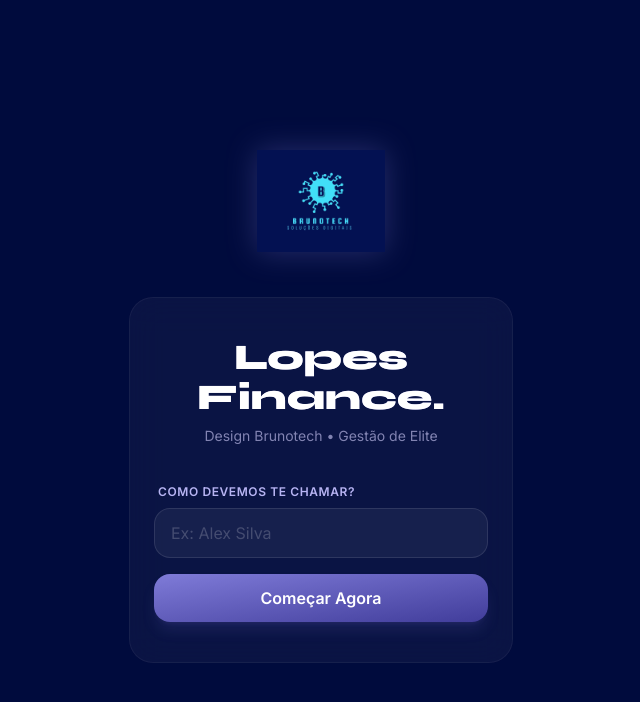
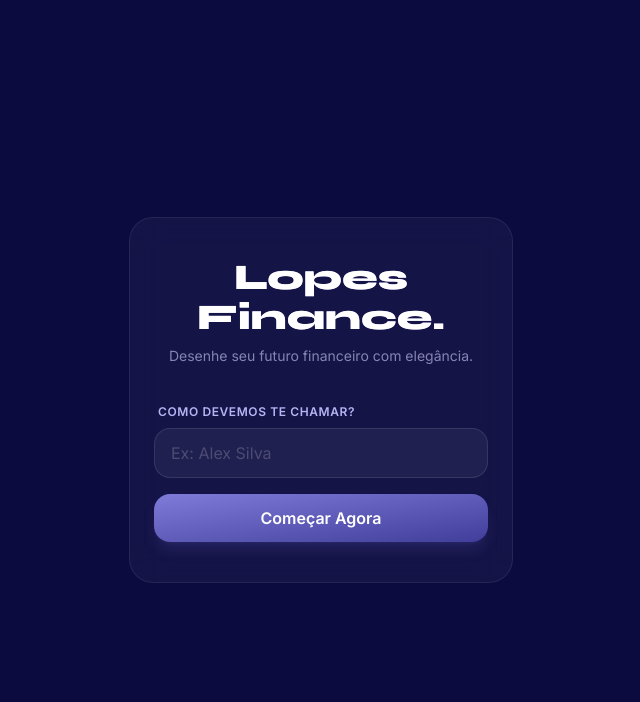
Before and after one commit to BrunoVenuto/financas-bruno, a React (Vite) app: page / in a window 1280 px wide. Shown: the top 702 px of the page, without its empty margins (319-959 px from the left). Built offline with nearby package versions, Linux system fonts and the light colour scheme.

Commit message:
Revert "3  commit"
This reverts commit b88a12713676ad898ba6506d3ed16f28dca1d9be.

	modified:   metadata.json#

```diff
--- a/App.tsx
+++ b/App.tsx
@@ -1,83 +1,49 @@
-import React, { useState } from "react";
-import { useFinanceStore } from "./store/financeStore";
-import { NAV_ITEMS, CATEGORIES } from "./constants";
-import Dashboard from "./features/Dashboard";
-import { GlassCard, Button, Input } from "./components/UI";
-import {
-  Search,
-  Plus,
-  Filter,
-  MoreHorizontal,
-  Wallet,
-  CreditCard,
-  PiggyBank,
-  Briefcase,
-  PieChart,
-  Layers,
-  AlertTriangle,
-  Trash2,
-} from "lucide-react";
-import { TransactionType, AccountType } from "./types";
+
+import React, { useState } from 'react';
+import { useFinanceStore } from './store/financeStore';
+import { NAV_ITEMS, CATEGORIES } from './constants';
+import Dashboard from './features/Dashboard';
+import { GlassCard, Button, Input } from './components/UI';
+import { Search, Plus, Filter, MoreHorizontal, Wallet, CreditCard, PiggyBank, Briefcase, PieChart, Layers, AlertTriangle, Trash2 } from 'lucide-react';
+import { TransactionType, AccountType } from './types';
 
 const App: React.FC = () => {
-  const {
-    user,
-    onboard,
-    transactions,
-    accounts,
-    deleteTransaction,
-    addTransaction,
-    addAccount,
-    resetStore,
-  } = useFinanceStore();
-  const [activeTab, setActiveTab] = useState("Home");
+  const { user, onboard, transactions, accounts, deleteTransaction, addTransaction, addAccount, resetStore } = useFinanceStore();
+  const [activeTab, setActiveTab] = useState('Home');
   const [showAddModal, setShowAddModal] = useState(false);
   const [formData, setFormData] = useState({
-    description: "",
-    amount: "",
+    description: '',
+    amount: '',
     type: TransactionType.EXPENSE,
-    categoryId: "cat_food",
+    categoryId: 'cat_food'
   });
 
   if (!user.isOnboarded) {
     return (
-      <div className="min-h-screen bg-[#000B3D] flex flex-col items-center justify-center p-6 space-y-8">
-        <div className="animate-fade-up">
-          <img
-            src="logo.png"
-            alt="Brunotech Logo"
-            className="w-32 h-32 object-contain mx-auto drop-shadow-[0_0_15px_rgba(127,123,216,0.3)]"
-          />
-        </div>
-
-        <GlassCard className="w-full max-w-sm space-y-8 py-10 border-white/5">
+      <div className="min-h-screen bg-tanzine-900 flex items-center justify-center p-6">
+        <GlassCard className="w-full max-w-sm space-y-8 py-10">
           <div className="text-center space-y-2">
-            <h1 className="text-4xl font-display font-black text-white bg-clip-text text-transparent bg-gradient-to-r from-white to-tanzine-300">
-              Lopes Finance.
-            </h1>
-            <p className="text-tanzine-100/60 text-sm">
-              Design Brunotech • Gestão de Elite
-            </p>
+            <h1 className="text-4xl font-display font-black text-white bg-clip-text text-transparent bg-gradient-to-r from-white to-tanzine-300">Lopes Finance.</h1>
+            <p className="text-tanzine-100/60 text-sm">Desenhe seu futuro financeiro com elegância.</p>
           </div>
 
           <div className="space-y-4">
             <Input
               label="Como devemos te chamar?"
               placeholder="Ex: Alex Silva"
-              onChange={(e) =>
-                setFormData({ ...formData, description: e.target.value })
-              }
+              onChange={(e) => setFormData({ ...formData, description: e.target.value })}
             />
             <Button
               fullWidth
               onClick={() => {
-                onboard(formData.description || "Usuário", "BRL");
+                onboard(formData.description || 'Usuário', 'BRL');
+                // Adiciona uma conta padrão ao iniciar
                 addAccount({
-                  name: "Conta Principal",
+                  name: 'Conta Principal',
                   balance: 0,
-                  currency: "BRL",
+                  currency: 'BRL',
                   type: AccountType.CHECKING,
-                  color: "#7F7BD8",
+                  color: '#7F7BD8'
                 });
               }}
             >
@@ -98,99 +64,58 @@
       type: formData.type,
       categoryId: formData.categoryId,
       description: formData.description,
-      date: new Date().toISOString(),
+      date: new Date().toISOString()
     });
 
-    setFormData({
-      description: "",
-      amount: "",
-      type: TransactionType.EXPENSE,
-      categoryId: "cat_food",
-    });
+    setFormData({ description: '', amount: '', type: TransactionType.EXPENSE, categoryId: 'cat_food' });
     setShowAddModal(false);
   };
 
   const handleReset = () => {
-    if (
-      confirm(
-        "ATENÇÃO: Isso apagará TODOS os seus dados permanentemente. Deseja continuar?",
-      )
-    ) {
+    if (confirm("ATENÇÃO: Isso apagará TODOS os seus dados permanentemente. Deseja continuar?")) {
       resetStore();
     }
   };
 
   return (
-    <div className="max-w-md mx-auto min-h-screen relative overflow-x-hidden font-sans bg-[#000B3D] selection:bg-snappy-400 selection:text-white">
+    <div className="max-w-md mx-auto min-h-screen relative overflow-x-hidden font-sans bg-tanzine-900 selection:bg-snappy-400 selection:text-white">
       <main className="px-5">
-        {activeTab === "Home" && (
-          <Dashboard
-            onAction={(act) => {
-              if (act === "new_transaction") setShowAddModal(true);
-              if (act === "view_transactions") setActiveTab("Transactions");
-            }}
-          />
-        )}
+        {activeTab === 'Home' && <Dashboard onAction={(act) => {
+          if (act === 'new_transaction') setShowAddModal(true);
+          if (act === 'view_transactions') setActiveTab('Transactions');
+        }} />}
 
-        {activeTab === "Transactions" && (
+        {activeTab === 'Transactions' && (
           <div className="pt-8 space-y-6 pb-24 animate-in fade-in slide-in-from-right-4">
             <div className="flex justify-between items-center">
-              <h1 className="text-2xl font-display font-extrabold">
-                Transações
-              </h1>
+              <h1 className="text-2xl font-display font-extrabold">Transações</h1>
               <div className="flex gap-2">
-                <button className="p-2 bg-white/5 rounded-xl active:bg-white/10">
-                  <Search size={20} />
-                </button>
-                <button className="p-2 bg-white/5 rounded-xl active:bg-white/10">
-                  <Filter size={20} />
-                </button>
+                <button className="p-2 bg-white/5 rounded-xl active:bg-white/10"><Search size={20} /></button>
+                <button className="p-2 bg-white/5 rounded-xl active:bg-white/10"><Filter size={20} /></button>
               </div>
             </div>
 
             <div className="space-y-4">
-              {transactions.length > 0 ? (
-                transactions.map((tx) => {
-                  const cat =
-                    CATEGORIES.find((c) => c.id === tx.categoryId) ||
-                    CATEGORIES[0];
+              {transactions.length > 0 ? transactions.map(tx => {
+                const cat = CATEGORIES.find(c => c.id === tx.categoryId) || CATEGORIES[0];
                 return (
-                    <div
-                      key={tx.id}
-                      className="flex items-center gap-4 group animate-in fade-in slide-in-from-bottom-2"
-                    >
-                      <div
-                        className="w-12 h-12 rounded-2xl flex items-center justify-center text-white shrink-0"
-                        style={{ backgroundColor: cat.color }}
-                      >
+                  <div key={tx.id} className="flex items-center gap-4 group animate-in fade-in slide-in-from-bottom-2">
+                    <div className="w-12 h-12 rounded-2xl flex items-center justify-center text-white shrink-0" style={{ backgroundColor: cat.color }}>
                       {cat.icon}
                     </div>
                     <div className="flex-1 min-w-0">
-                        <p className="font-bold text-sm truncate">
-                          {tx.description}
-                        </p>
-                        <p className="text-[10px] uppercase font-black tracking-tighter text-white/30">
-                          {cat.name} • {new Date(tx.date).toLocaleDateString()}
-                        </p>
+                      <p className="font-bold text-sm truncate">{tx.description}</p>
+                      <p className="text-[10px] uppercase font-black tracking-tighter text-white/30">{cat.name} • {new Date(tx.date).toLocaleDateString()}</p>
                     </div>
                     <div className="text-right">
-                        <p
-                          className={`font-display font-bold ${tx.type === TransactionType.INCOME ? "text-emerald-400" : "text-white"}`}
-                        >
-                          {tx.type === TransactionType.EXPENSE ? "-" : "+"}$
-                          {tx.amount.toFixed(2)}
+                      <p className={`font-display font-bold ${tx.type === TransactionType.INCOME ? 'text-emerald-400' : 'text-white'}`}>
+                        {tx.type === TransactionType.EXPENSE ? '-' : '+'}${tx.amount.toFixed(2)}
                       </p>
-                        <button
-                          onClick={() => deleteTransaction(tx.id)}
-                          className="text-[10px] text-red-500 font-bold opacity-0 group-hover:opacity-100 transition-opacity"
-                        >
-                          Excluir
-                        </button>
+                      <button onClick={() => deleteTransaction(tx.id)} className="text-[10px] text-red-500 font-bold opacity-0 group-hover:opacity-100 transition-opacity">Excluir</button>
                     </div>
                   </div>
                 );
-                })
-              ) : (
+              }) : (
                 <div className="text-center py-20 opacity-20">
                    <Layers size={48} className="mx-auto mb-4" />
                    <p className="font-bold">Sem registros</p>
@@ -200,39 +125,26 @@
           </div>
         )}
 
-        {activeTab === "Wallet" && (
+        {activeTab === 'Wallet' && (
           <div className="pt-8 space-y-6 pb-24 animate-in fade-in slide-in-from-left-4">
-            <h1 className="text-2xl font-display font-extrabold">
-              Suas Contas
-            </h1>
+             <h1 className="text-2xl font-display font-extrabold">Suas Contas</h1>
              <div className="space-y-4">
-              {accounts.map((acc) => (
-                <GlassCard
-                  key={acc.id}
-                  className="!p-5 border-l-4"
-                  style={{ borderLeftColor: acc.color }}
-                >
+               {accounts.map(acc => (
+                 <GlassCard key={acc.id} className="!p-5 border-l-4" style={{ borderLeftColor: acc.color }}>
                    <div className="flex justify-between items-start mb-4">
                      <div className="flex items-center gap-3">
                         <div className="p-2 rounded-xl bg-white/5">
-                        {acc.type === "CHECKING" && <CreditCard size={20} />}
-                        {acc.type === "SAVINGS" && <PiggyBank size={20} />}
-                        {acc.type === "CASH" && <Wallet size={20} />}
-                        {acc.type === "INVESTMENT" && <Briefcase size={20} />}
+                          {acc.type === 'CHECKING' && <CreditCard size={20} />}
+                          {acc.type === 'SAVINGS' && <PiggyBank size={20} />}
+                          {acc.type === 'CASH' && <Wallet size={20} />}
+                          {acc.type === 'INVESTMENT' && <Briefcase size={20} />}
                         </div>
                         <span className="font-bold text-sm">{acc.name}</span>
                      </div>
                      <MoreHorizontal size={20} className="text-white/40" />
                    </div>
-                  <p className="text-xs font-bold text-white/40 uppercase tracking-widest">
-                    Saldo Atual
-                  </p>
-                  <p className="text-3xl font-display font-bold tracking-tight">
-                    R${" "}
-                    {acc.balance.toLocaleString("pt-BR", {
-                      minimumFractionDigits: 2,
-                    })}
-                  </p>
+                   <p className="text-xs font-bold text-white/40 uppercase tracking-widest">Saldo Atual</p>
+                   <p className="text-3xl font-display font-bold tracking-tight">R$ {acc.balance.toLocaleString('pt-BR', { minimumFractionDigits: 2 })}</p>
                  </GlassCard>
                ))}
                <Button
@@ -241,14 +153,7 @@
                 className="border-2 border-dashed border-white/5 !bg-transparent text-white/30 hover:border-white/20 transition-all"
                 onClick={() => {
                   const name = prompt("Nome da conta:");
-                  if (name)
-                    addAccount({
-                      name,
-                      balance: 0,
-                      currency: "BRL",
-                      type: AccountType.CHECKING,
-                      color: "#7F7BD8",
-                    });
+                  if (name) addAccount({ name, balance: 0, currency: 'BRL', type: AccountType.CHECKING, color: '#7F7BD8' });
                 }}
                >
                  <Plus size={20} /> Adicionar Nova Conta
@@ -257,28 +162,18 @@
           </div>
         )}
 
-        {activeTab === "Stats" && (
+        {activeTab === 'Stats' && (
           <div className="pt-8 space-y-6 pb-24 text-center animate-in zoom-in-95 duration-300">
-            <h1 className="text-2xl font-display font-extrabold mb-10">
-              Configurações
-            </h1>
+            <h1 className="text-2xl font-display font-extrabold mb-10">Configurações</h1>
 
             <GlassCard className="py-8 border-tanzine-500/20 mb-6">
-              <PieChart
-                size={48}
-                className="mx-auto text-tanzine-400 mb-4 opacity-50"
-              />
+               <PieChart size={48} className="mx-auto text-tanzine-400 mb-4 opacity-50" />
                <p className="font-bold">Análise de Dados</p>
-              <p className="text-xs text-white/40 mt-2 px-8 leading-relaxed">
-                Adicione mais transações para que a IA possa gerar relatórios
-                detalhados sobre seus hábitos.
-              </p>
+               <p className="text-xs text-white/40 mt-2 px-8 leading-relaxed">Adicione mais transações para que a IA possa gerar relatórios detalhados sobre seus hábitos.</p>
             </GlassCard>
 
             <div className="pt-10 border-t border-white/5">
-              <h3 className="text-sm font-black text-red-500 uppercase tracking-[0.2em] mb-4">
-                Zona de Perigo
-              </h3>
+              <h3 className="text-sm font-black text-red-500 uppercase tracking-[0.2em] mb-4">Zona de Perigo</h3>
               <button
                 onClick={handleReset}
                 className="flex items-center justify-center gap-2 w-full p-4 rounded-2xl bg-red-500/10 border border-red-500/20 text-red-500 font-bold active:scale-95 transition-all"
@@ -286,42 +181,24 @@
                 <Trash2 size={18} />
                 Zerar Todos os Dados
               </button>
-              <p className="text-[10px] text-white/20 mt-3 px-6 italic">
-                Esta ação é irreversível e apagará todo o histórico de
-                transações e contas.
-              </p>
-            </div>
-
-            <div className="pt-12 opacity-30">
-              <img
-                src="logo.png"
-                alt="Brunotech Logo"
-                className="w-16 h-16 object-contain mx-auto mb-2 grayscale"
-              />
-              <p className="text-[8px] font-black tracking-widest uppercase">
-                Powered by Brunotech
-              </p>
+              <p className="text-[10px] text-white/20 mt-3 px-6 italic">Esta ação é irreversível e apagará todo o histórico de transações e contas.</p>
             </div>
           </div>
         )}
       </main>
 
       {/* Bottom Navigation */}
-      <nav className="fixed bottom-0 left-0 right-0 max-w-md mx-auto h-20 bg-[#000620]/90 backdrop-blur-2xl border-t border-white/5 px-8 flex items-center justify-between safe-bottom z-50">
-        {NAV_ITEMS.map((item) => (
+      <nav className="fixed bottom-0 left-0 right-0 max-w-md mx-auto h-20 bg-tanzine-950/90 backdrop-blur-2xl border-t border-white/5 px-8 flex items-center justify-between safe-bottom z-50">
+        {NAV_ITEMS.map(item => (
           <button
             key={item.label}
             onClick={() => setActiveTab(item.label)}
-            className={`flex flex-col items-center gap-1.5 transition-all duration-300 ${activeTab === item.label ? "text-snappy-400 -translate-y-1" : "text-white/30 hover:text-white/50"}`}
+            className={`flex flex-col items-center gap-1.5 transition-all duration-300 ${activeTab === item.label ? 'text-snappy-400 -translate-y-1' : 'text-white/30 hover:text-white/50'}`}
           >
-            <div
-              className={`p-1 rounded-lg transition-colors ${activeTab === item.label ? "bg-snappy-400/10" : ""}`}
-            >
+            <div className={`p-1 rounded-lg transition-colors ${activeTab === item.label ? 'bg-snappy-400/10' : ''}`}>
               {item.icon}
             </div>
-            <span className="text-[9px] font-black uppercase tracking-tighter">
-              {item.label === "Stats" ? "IA Stats" : item.label}
-            </span>
+            <span className="text-[9px] font-black uppercase tracking-tighter">{item.label === 'Stats' ? 'IA Stats' : item.label}</span>
           </button>
         ))}
       </nav>
@@ -336,46 +213,33 @@
           <GlassCard className="w-full max-w-sm mb-4 relative z-10 animate-in slide-in-from-bottom-full duration-500 shadow-2xl shadow-black/50 border-tanzine-500/30">
             <div className="flex justify-between items-center mb-6">
               <h2 className="text-xl font-display font-bold">Nova Transação</h2>
-              <button
-                onClick={() => setShowAddModal(false)}
-                className="w-8 h-8 flex items-center justify-center rounded-full bg-white/5 text-white/40 hover:text-white transition-colors"
-              >
-                ×
-              </button>
+              <button onClick={() => setShowAddModal(false)} className="w-8 h-8 flex items-center justify-center rounded-full bg-white/5 text-white/40 hover:text-white transition-colors">×</button>
             </div>
 
             <div className="space-y-4">
               <div className="flex gap-2 p-1 bg-white/5 rounded-2xl">
                 <button
-                  className={`flex-1 py-2.5 rounded-xl text-xs font-black uppercase tracking-widest transition-all ${formData.type === TransactionType.EXPENSE ? "bg-snappy-400 text-white shadow-lg shadow-snappy-500/30" : "text-white/30"}`}
-                  onClick={() =>
-                    setFormData({ ...formData, type: TransactionType.EXPENSE })
-                  }
+                  className={`flex-1 py-2.5 rounded-xl text-xs font-black uppercase tracking-widest transition-all ${formData.type === TransactionType.EXPENSE ? 'bg-snappy-400 text-white shadow-lg shadow-snappy-500/30' : 'text-white/30'}`}
+                  onClick={() => setFormData({ ...formData, type: TransactionType.EXPENSE })}
                 >
                   Gasto
                 </button>
                 <button
-                  className={`flex-1 py-2.5 rounded-xl text-xs font-black uppercase tracking-widest transition-all ${formData.type === TransactionType.INCOME ? "bg-emerald-500 text-white shadow-lg shadow-emerald-500/30" : "text-white/30"}`}
-                  onClick={() =>
-                    setFormData({ ...formData, type: TransactionType.INCOME })
-                  }
+                  className={`flex-1 py-2.5 rounded-xl text-xs font-black uppercase tracking-widest transition-all ${formData.type === TransactionType.INCOME ? 'bg-emerald-500 text-white shadow-lg shadow-emerald-500/30' : 'text-white/30'}`}
+                  onClick={() => setFormData({ ...formData, type: TransactionType.INCOME })}
                 >
                   Renda
                 </button>
               </div>
 
               <div className="relative">
-                <span className="absolute left-4 top-1/2 -translate-y-1/2 text-white/20 font-bold">
-                  R$
-                </span>
+                <span className="absolute left-4 top-1/2 -translate-y-1/2 text-white/20 font-bold">R$</span>
                 <input
                   type="number"
                   placeholder="0,00"
                   className="w-full bg-white/5 border border-white/10 rounded-2xl pl-12 pr-4 py-4 text-2xl font-display font-bold text-white focus:outline-none focus:ring-2 focus:ring-tanzine-400 transition-all placeholder:text-white/10"
                   value={formData.amount}
-                  onChange={(e) =>
-                    setFormData({ ...formData, amount: e.target.value })
-                  }
+                  onChange={(e) => setFormData({ ...formData, amount: e.target.value })}
                   autoFocus
                 />
               </div>
@@ -384,38 +248,28 @@
                 placeholder="O que você comprou?"
                 label="Descrição"
                 value={formData.description}
-                onChange={(e) =>
-                  setFormData({ ...formData, description: e.target.value })
-                }
+                onChange={(e) => setFormData({ ...formData, description: e.target.value })}
               />
 
               <div className="space-y-2">
-                <label className="text-[10px] font-black text-tanzine-200 uppercase tracking-widest ml-1">
-                  Categoria
-                </label>
+                <label className="text-[10px] font-black text-tanzine-200 uppercase tracking-widest ml-1">Categoria</label>
                 <div className="flex gap-3 overflow-x-auto no-scrollbar pb-2 px-1">
-                  {CATEGORIES.map((cat) => (
+                  {CATEGORIES.map(cat => (
                     <button
                       key={cat.id}
-                      onClick={() =>
-                        setFormData({ ...formData, categoryId: cat.id })
-                      }
-                      className={`w-12 h-12 rounded-2xl shrink-0 flex items-center justify-center transition-all ${formData.categoryId === cat.id ? "scale-110 ring-4 ring-white/10 shadow-lg" : "opacity-30 grayscale hover:opacity-60"}`}
+                      onClick={() => setFormData({ ...formData, categoryId: cat.id })}
+                      className={`w-12 h-12 rounded-2xl shrink-0 flex items-center justify-center transition-all ${formData.categoryId === cat.id ? 'scale-110 ring-4 ring-white/10 shadow-lg' : 'opacity-30 grayscale hover:opacity-60'}`}
                       style={{ backgroundColor: cat.color }}
                     >
-                      <div className="text-white">{cat.icon}</div>
+                      <div className="text-white">
+                        {cat.icon}
+                      </div>
                     </button>
                   ))}
                 </div>
               </div>
 
-              <Button
-                fullWidth
-                className="py-4 text-lg font-display"
-                onClick={handleAddTransaction}
-              >
-                Confirmar Lançamento
-              </Button>
+              <Button fullWidth className="py-4 text-lg font-display" onClick={handleAddTransaction}>Confirmar Lançamento</Button>
             </div>
           </GlassCard>
         </div>
--- a/index.html
+++ b/index.html
@@ -8,17 +8,15 @@
 
     <!-- PWA & SEO -->
     <link rel="manifest" href="manifest.json">
-    <meta name="theme-color" content="#000B3D">
+    <meta name="theme-color" content="#0C0B40">
     <meta name="apple-mobile-web-app-capable" content="yes">
     <meta name="apple-mobile-web-app-status-bar-style" content="black-translucent">
     <meta name="description" content="Gerenciador financeiro premium com insights de IA e interface mobile-first de alta performance.">
-    <link rel="icon" type="image/png" href="logo.png">
-    <link rel="apple-touch-icon" href="logo.png">
 
     <!-- Open Graph (Social Media) -->
-    <meta property="og:title" content="Lopes Finance">
+    <meta property="og:title" content="Tanzine Finance">
     <meta property="og:description" content="Gestão financeira premium com Inteligência Artificial.">
-    <meta property="og:image" content="logo.png">
+    <meta property="og:image" content="https://cdn-icons-png.flaticon.com/512/10543/10543317.png">
     <meta property="og:type" content="website">
 
     <script src="https://cdn.tailwindcss.com"></script>
@@ -34,7 +32,7 @@
               tanzine: {
                 50: '#E8E7FD', 100: '#D2CFFB', 200: '#B7B4F3', 300: '#A09CE7',
                 400: '#7F7BD8', 500: '#5D59B9', 600: '#413D9B', 700: '#29277D',
-                800: '#191767', 900: '#000B3D', 950: '#000620'
+                800: '#191767', 900: '#0C0B40', 950: '#060520'
               },
               snappy: {
                 50: '#FEEFD8', 100: '#FDDCB1', 200: '#F9C289', 300: '#F4A86B',
@@ -56,7 +54,7 @@
       }
       body {
         -webkit-tap-highlight-color: transparent;
-        background-color: #000B3D;
+        background-color: #0C0B40;
         color: white;
         overflow-x: hidden;
         user-select: none;
@@ -91,8 +89,10 @@
   }
 }
 </script>
+<link rel="stylesheet" href="/index.css">
 </head>
 <body>
     <div id="root"></div>
+<script type="module" src="/index.tsx"></script>
 </body>
 </html>
--- a/metadata.json
+++ b/metadata.json
@@ -1,5 +1,5 @@
 {
-  "name": "Lopes Finance",
+  "name": "Tanzine Finance",
   "description": "A premium, mobile-first personal finance manager with smooth animations and deep financial insights.",
   "requestFramePermissions": [
     "camera"
```
Also changed, not shown: logo.png (deleted), manifest.json. Lines whose indentation alone changed are shown as unchanged.
